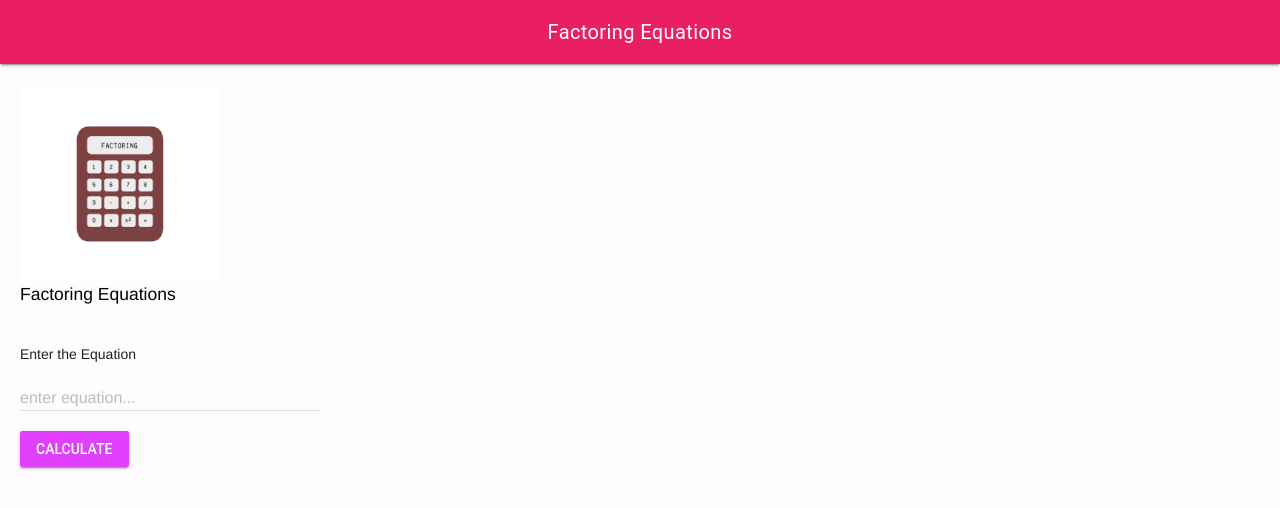
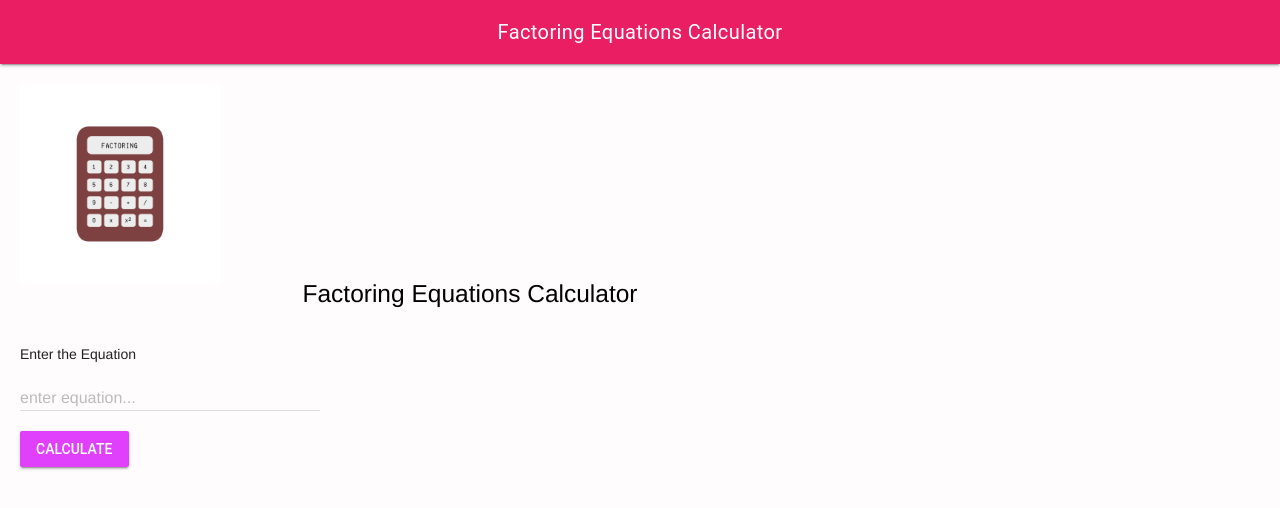
Before and after one commit to Trisha-Ray/ICD2O-Final-Project-trisha.ray, a plain HTML site: page index.html in a window 1280 px wide. Drawn offline with nearby package versions, Linux system fonts and the light colour scheme.

Commit message:
css changed

```diff
--- a/css/style.css
+++ b/css/style.css
@@ -1,3 +1,7 @@
+/* Created by: Trisha Ray
+* Created on: March 2025
+* This file contains the CSS for index.html
+*/
 /* Created by: Trisha Ray
 * Created on: March 2025
 * This file contains the CSS for index.html
@@ -12,6 +16,7 @@
   padding-left: 15pt;
   padding-right: 15pt;
   padding-top: 15pt;
+  max-width: 900px;
 }
 
 .mdl-textfield__error {
@@ -21,11 +26,17 @@
 .page-content {
   color: rgb(0, 0, 0);
   font-family: Helvetica, Arial, sans-serif;
-  font-size: 1.25rem;
+  font-size: 1.75rem;
+  text-align: center;
 }
 
 body {
   background-color: rgb(255, 252, 254);
+  display: flex;
+  justify-content: center;
+  align-items: center;
+  height: 100vh;
+  margin: 0;
 }
 
 img {
--- a/index.html
+++ b/index.html
@@ -2,7 +2,7 @@
 <html lang="en-ca">
 <head>
   <meta charset="utf-8" />
-  <meta name="description" content="Factoring Equations" />
+  <meta name="description" content="Factoring Equations Calculator" />
   <meta name="keywords" content="mths, icd2o" />
   <meta name="author" content="Trisha Ray" />
   <meta name="viewport" content="width=device-width, initial-scale=1.0" />
@@ -12,7 +12,7 @@
    <link rel="apple-touch-icon" sizes="180x180" href="./apple-touch-icon.png" />
   <link rel="icon" type="image/png" sizes="32x32" href="./favicon-32x32.png" />
   <link rel="icon" type="image/png" sizes="16x16" href="./favicon-16x16.png" />
-  <title>Factoring Equations</title>
+  <title>Factoring Equations Calculator</title>
 </head>
 
 
@@ -22,14 +22,14 @@
   <div class="mdl-layout mdl-js-layout mdl-layout--fixed-header">
     <header class="mdl-layout__header">
       <div class="mdl-layout__header-row">
-        <span class="mdl-layout-title">Factoring Equations</span>
+        <span class="mdl-layout-title">Factoring Equations Calculator</span>
       </div>
     </header>
     <main class="mdl-layout__content">
       <div class="right-image">
         <img src="./images/calculator.png" alt="calculator" />
       </div>
-      <div class="page-content">Factoring Equations</div>
+      <div class="page-content">Factoring Equations Calculator</div>
       <br />
       <form>
         <br />
```
